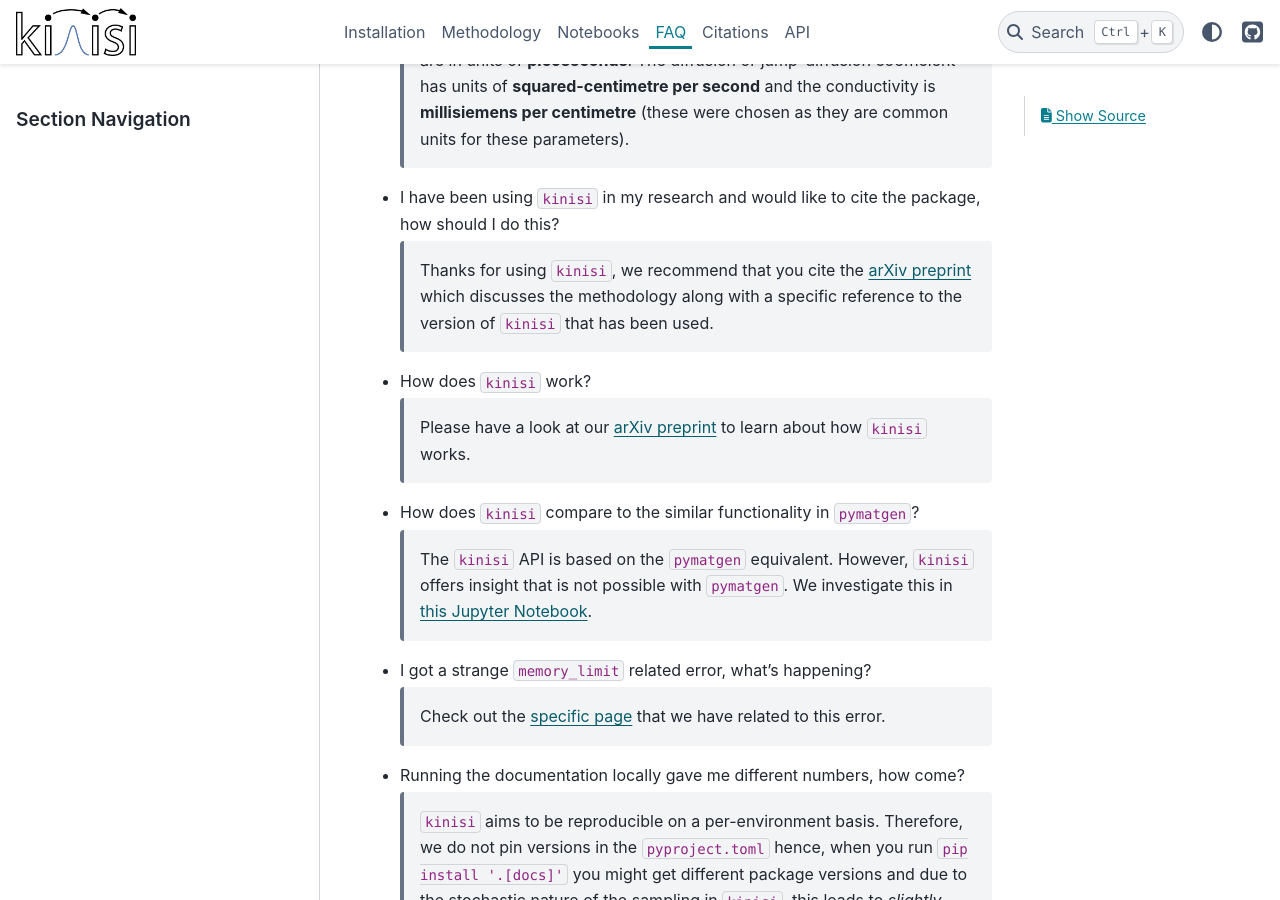
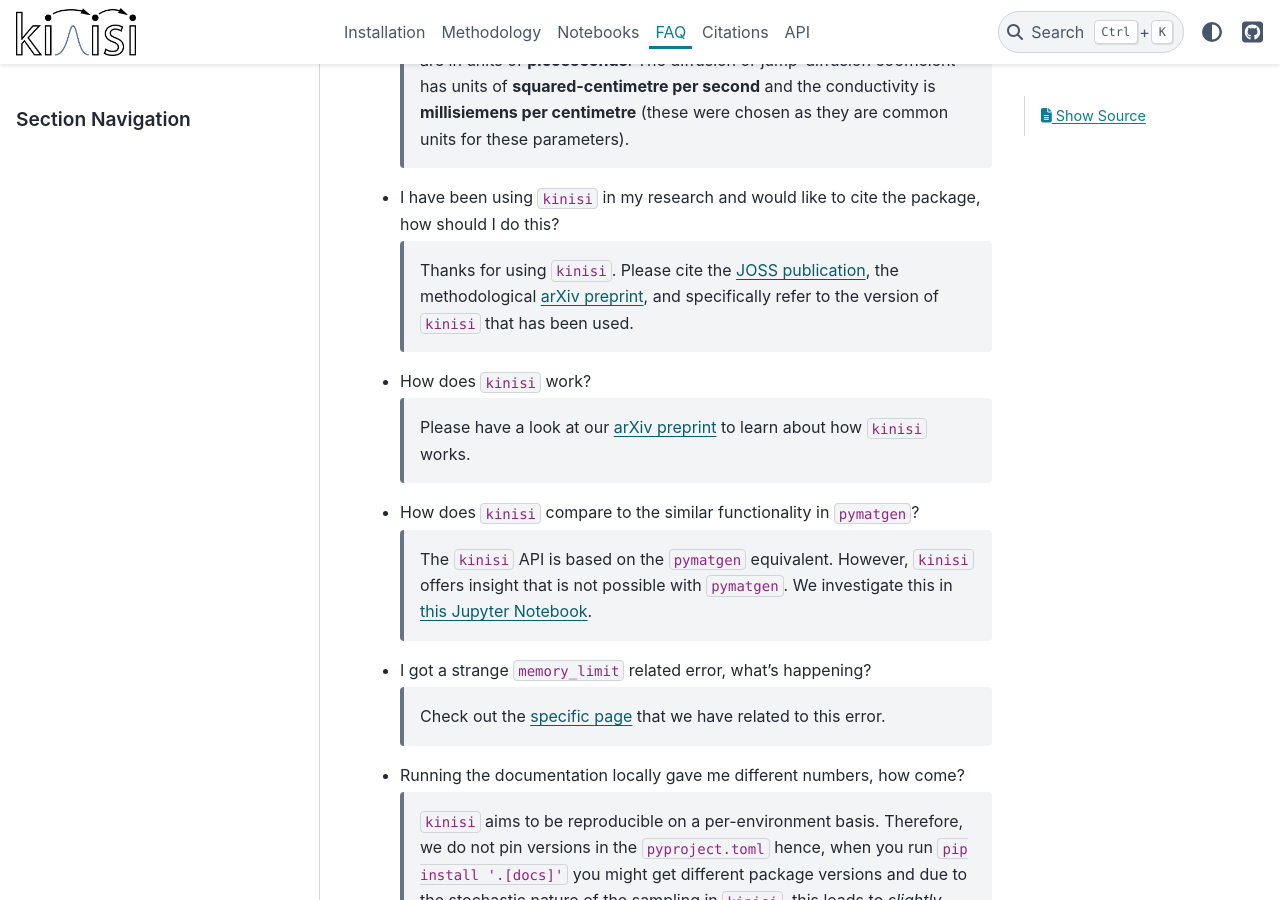
Before and after one commit to bjmorgan/kinisi, a Sphinx documentation site: the page built from docs/source/faq.md, in a window 1280 px wide and 900 px high, scrolled down 394 px. Built offline with Sphinx 7.4.7 and the PyData theme 0.15.4, drawn with Linux system fonts in a browser that asks for light colours.

Commit message:
Update faq.md

```diff
--- a/docs/source/faq.md
+++ b/docs/source/faq.md
@@ -13,8 +13,9 @@
 
 - I have been using `kinisi` in my research and would like to cite the package, how should I do this?
 
-    > Thanks for using `kinisi`, we recommend that you cite the [arXiv preprint](https://arxiv.org/abs/2305.18244) which
-    > discusses the methodology along with a specific reference to the version of `kinisi` that has been used.
+    > Thanks for using `kinisi`. Please cite the [JOSS publication](https://doi.org/10.21105/joss.05984), the
+    > methodological [arXiv preprint](https://arxiv.org/abs/2305.18244), and specifically refer to the
+    > version of `kinisi` that has been used.
 
 - How does `kinisi` work?
 
```
